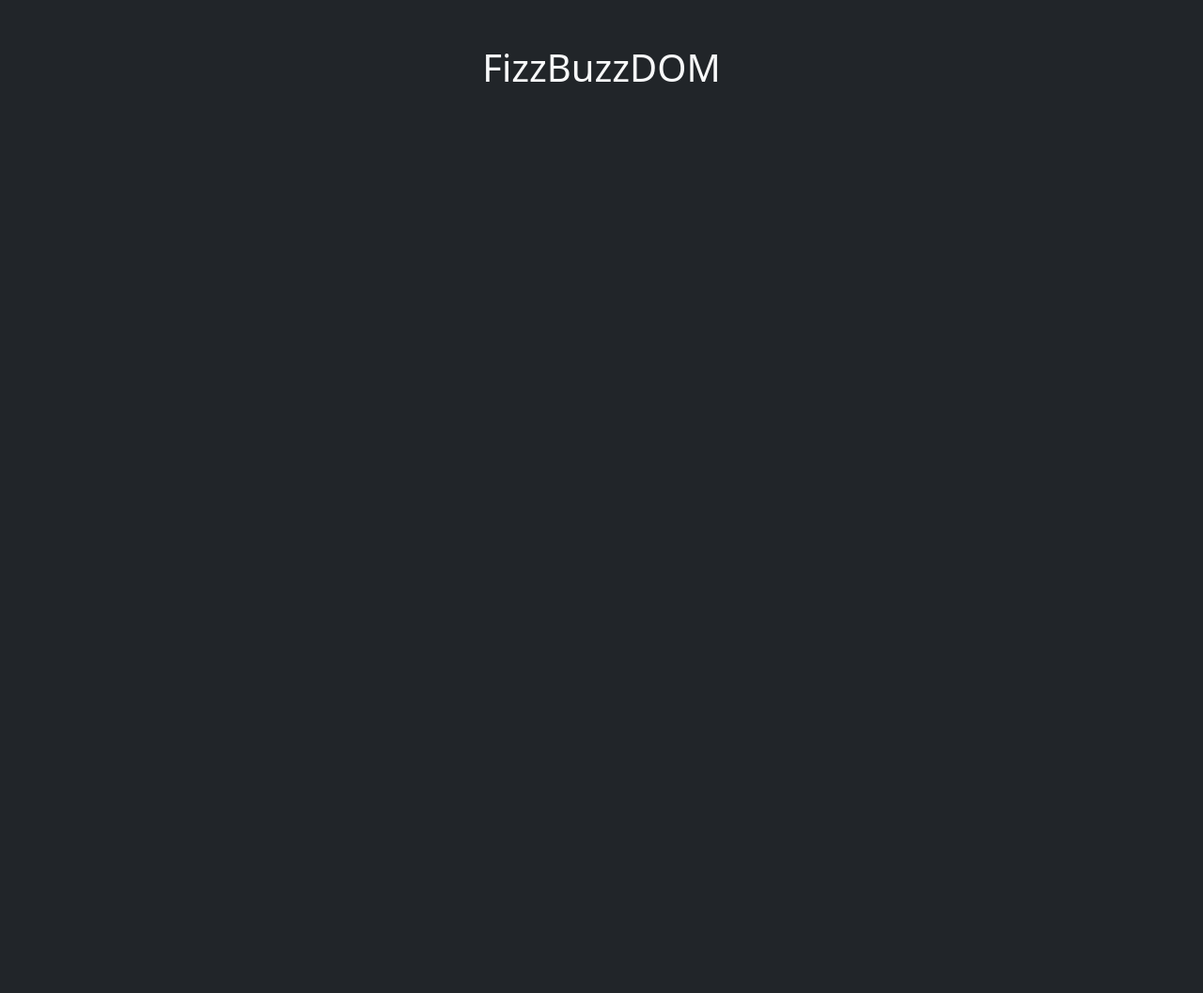
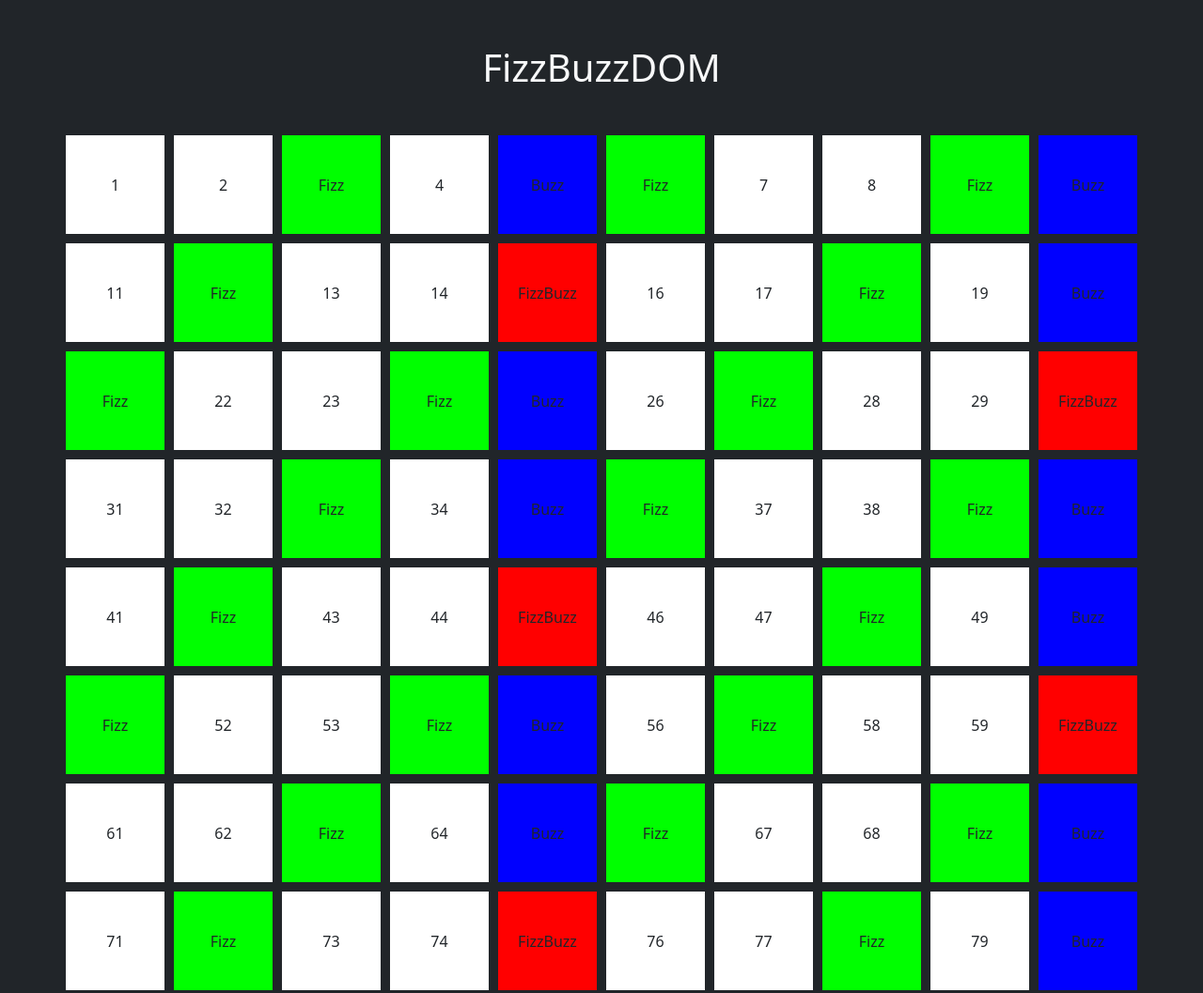
Before and after one commit to Daniele-Taullaraj/js-fizzbuzz, a plain HTML site: page index.html in a window 1280 px wide. Shown: the top 1057 px of the page at 94% size. Before the commit the page ends 800 px from the top, so only its background shows below. Drawn offline with nearby package versions, Linux system fonts and the light colour scheme.

Commit message:
Bonus 1 e 2

```diff
--- a/index.html
+++ b/index.html
@@ -10,16 +10,8 @@
 </head>
 
 <body class="bg-dark">
-    <div class="container">
-        <h1 class="text-light text-center my-5 ">FizzBuzzDOM</h1>
-
-
-
-
-
-
-
-
+    <h1 class="text-light my-5 text-center ">FizzBuzzDOM</h1>
+    <div id="contenitore" class="container p-0 d-flex flex-wrap justify-content-center align-items-center">
     </div>
     <script src="scripts.js"></script>
 </body>
--- a/scripts.js
+++ b/scripts.js
@@ -1,13 +1,125 @@
+
+let container = document.getElementById('contenitore');
+container.style.gap = "10px";
 
 for (let i = 1; i <= 100; i++) {
+
+    let block = document.createElement('div');
+    block.style.display = "flex";
+    block.style.alignItems = "center";
+    block.style.justifyContent = "center";
+    block.style.padding = "20px";
+    block.style.width = "calc((100% - 90px) / 10)";
+    block.style.aspectRatio = "1";
+
     if (i % 3 === 0 && i % 5 === 0) {
+        block.textContent = "FizzBuzz";
+        block.style.backgroundColor = "#ff0000";
+        container.append(block);
         console.log('FizzBuzz');
-
     } else if (i % 3 === 0) {
+        block.textContent = "Fizz";
+        block.style.backgroundColor = "#00ff00";
+        container.appendChild(block);
         console.log('Fizz');
     } else if (i % 5 === 0) {
+        block.textContent = "Buzz";
+        block.style.backgroundColor = "#0000ff";
+        container.appendChild(block);
         console.log('Buzz');
     } else {
+        block.textContent = i;
+        block.style.backgroundColor = "#ffffff";
+        container.appendChild(block);
         console.log(i);
     }
 }
+
+
+
+
+
+
+
+
+
+
+
+
+
+
+
+
+
+
+
+
+
+
+
+
+
+
+
+
+
+
+
+
+
+
+
+// let block = document.createElement('div');
+// block.style.display = "flex";
+// block.style.alignItems = "center";
+// block.style.justifyContent = "center";
+// block.style.padding = "20px";
+// block.style.margin = "10px";
+// block.style.width = "10%"
+// block.style.aspectRatio = "1";
+
+// let block2 = document.createElement('div');
+// block.style.display = "flex";
+// block.style.alignItems = "center";
+// block.style.justifyContent = "center";
+// block.style.padding = "20px";
+// block.style.margin = "10px";
+// block.style.width = "10%"
+// block.style.aspectRatio = "1";
+
+
+// let block3 = document.createElement('div');
+// block.style.display = "flex";
+// block.style.alignItems = "center";
+// block.style.justifyContent = "center";
+// block.style.padding = "20px";
+// block.style.margin = "10px";
+// block.style.width = "10%"
+// block.style.aspectRatio = "1";
+
+// let container = document.getElementById('contenitore');
+
+
+
+
+
+// for (let i = 1; i <= 100; i++) {
+//     if (i % 3 === 0 && i % 5 === 0) {
+//         block.textContent = "FizzBuzz";
+//         block.style.backgroundColor = "#ff0000";
+//         container.append(block);
+//         console.log('FizzBuzz');
+//     } else if (i % 3 === 0) {
+//         block2.textContent = "Fizz";
+//         block2.style.backgroundColor = "#00ff00";
+//         container.appendChild(block2);
+//         console.log('Fizz');
+//     } else if (i % 5 === 0) {
+//         block3.textContent = "Buzz";
+//         block3.style.backgroundColor = "#ff0000";
+//         container.appendChild(block3);
+//         console.log('Buzz');
+//     } else {
+//         console.log(i);
+//     }
+// }
```
